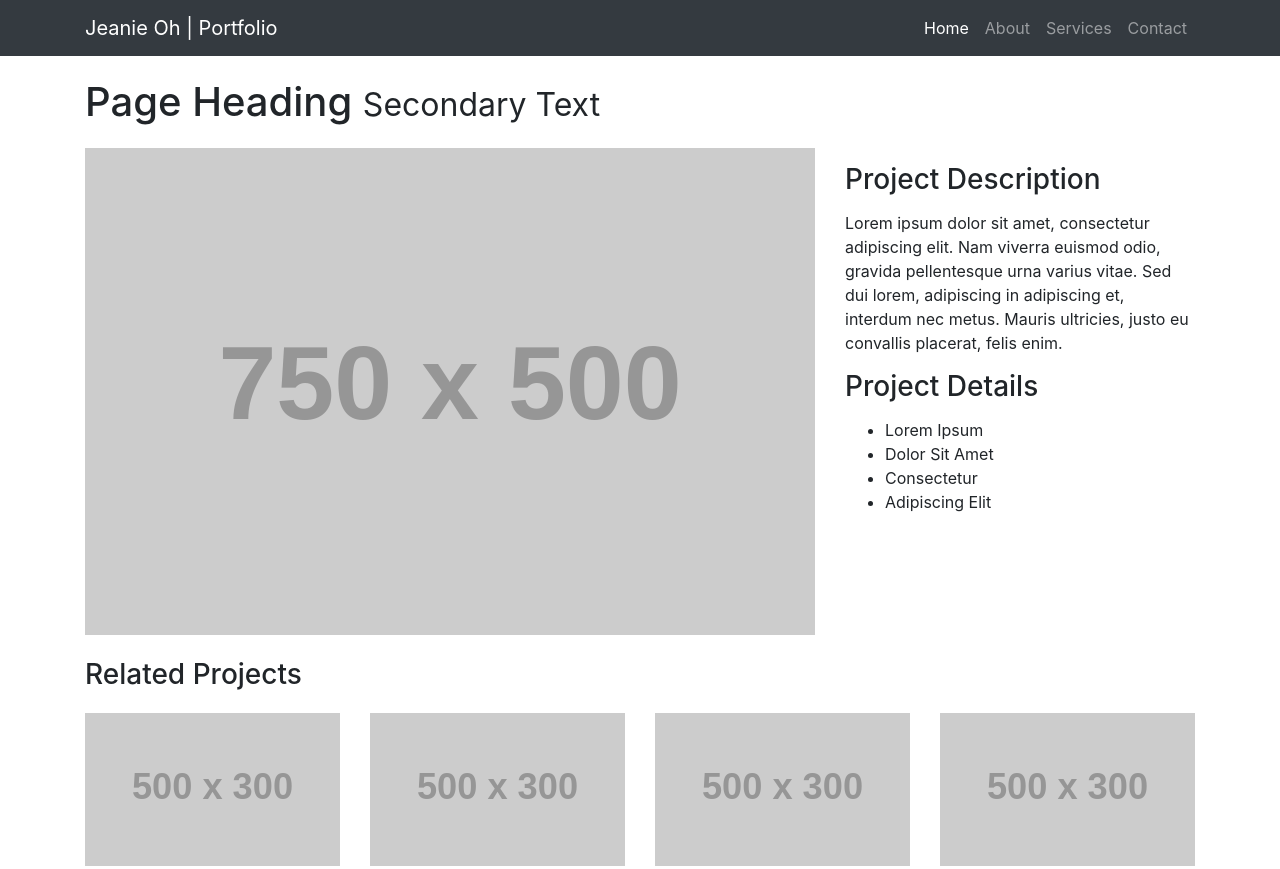
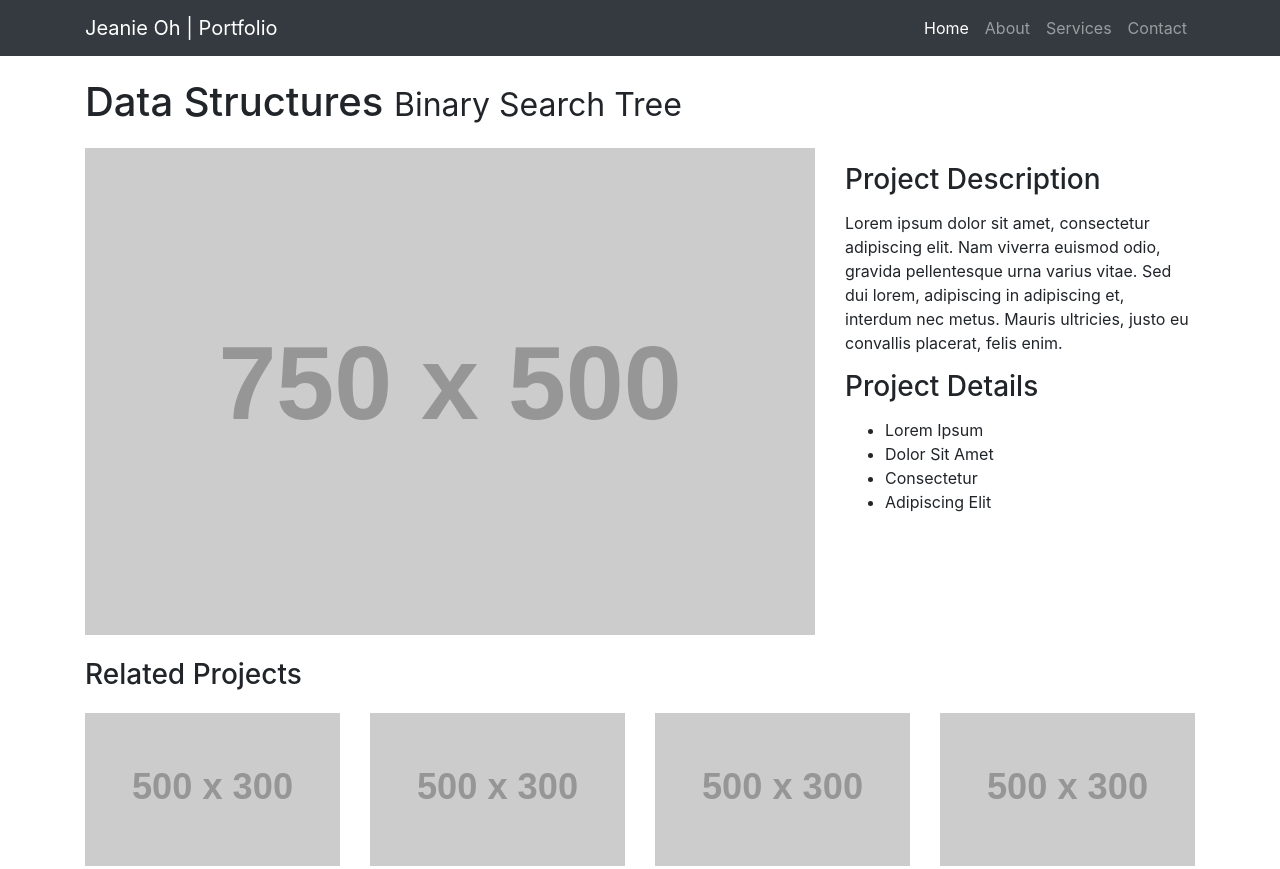
Before and after one commit to jeanieischool/jeanieischool.github.io, a website: page index.html in a window 1280 px wide. Shown: the top 869 px of the page. Drawn offline with Linux system fonts and the light colour scheme; placeholder pictures from the web are drawn by us.

Commit message:
3 - Project title
Change project titles

```diff
--- a/index.html
+++ b/index.html
@@ -8,7 +8,7 @@
     <meta name="description" content="">
     <meta name="author" content="">
 
-    <title>Jeanie Oh - Porfolio</title>
+    <title>Jeanie Oh - Portfolio</title>
 
     <!-- Bootstrap core CSS -->
     <link href="vendor/bootstrap/css/bootstrap.min.css" rel="stylesheet">
@@ -52,8 +52,8 @@
     <div class="container">
 
       <!-- Portfolio Item Heading -->
-      <h1 class="my-4">Page Heading
-        <small>Secondary Text</small>
+      <h1 class="my-4">Data Structures
+        <small>Binary Search Tree</small>
       </h1>
 
       <!-- Portfolio Item Row -->
```
